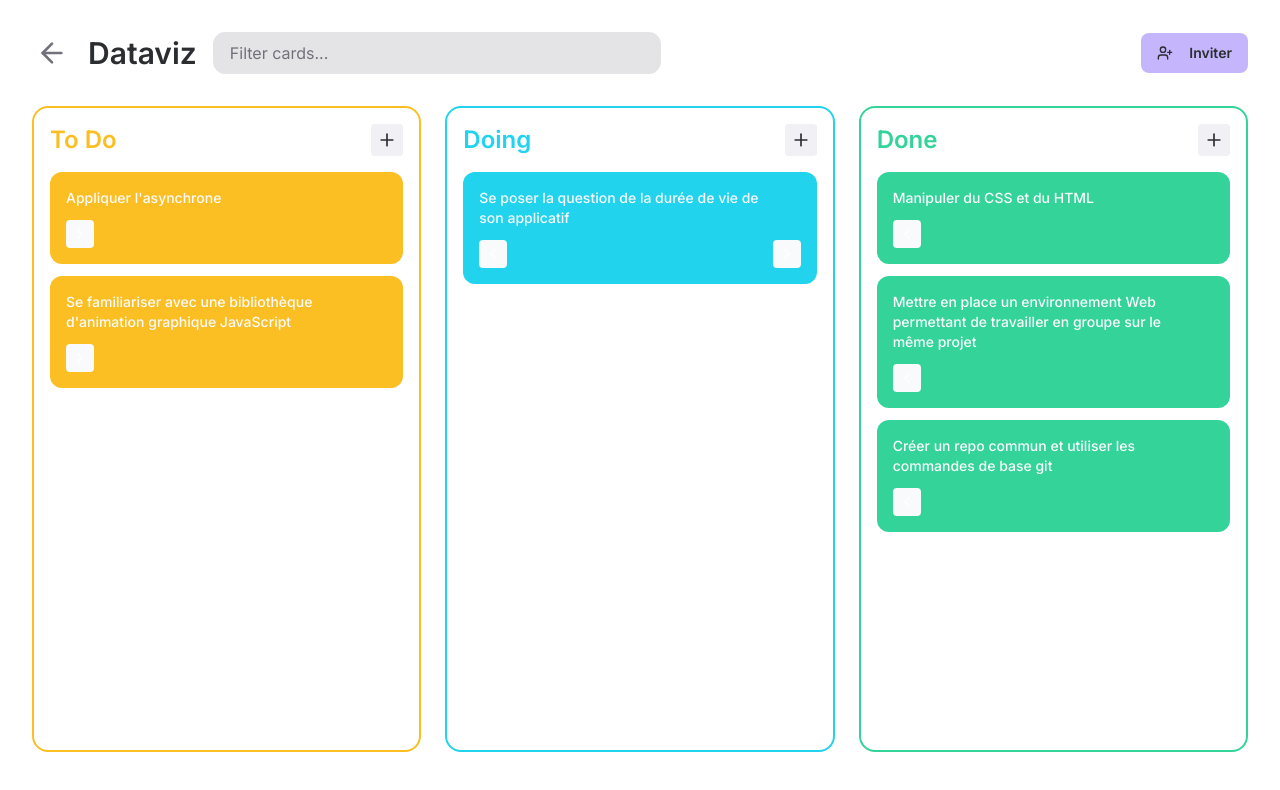
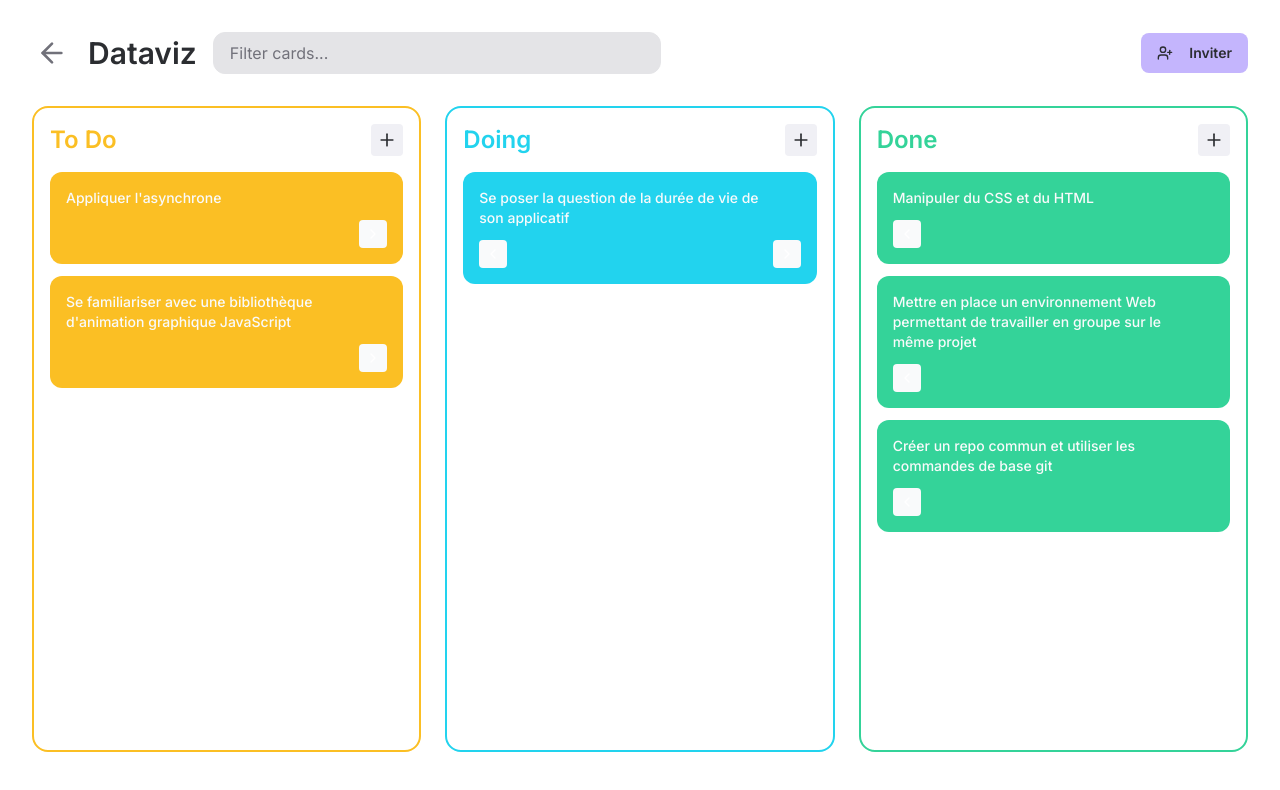
Before and after one commit to Cecile-Hirschauer/adaboards, a React (Vite) app: page /boards/1 in a window 1280 px wide. Shown: the top 790 px of the page. Built offline with nearby package versions, Linux system fonts and the light colour scheme; no server answers.

Commit message:
day-1/Add left/right arrows to move inot the differents tasks

```diff
--- a/src/components/Task/TaskCard.tsx
+++ b/src/components/Task/TaskCard.tsx
@@ -75,7 +75,7 @@ export default function TaskCard({ task, status, onMoveLeft, onMoveRight, onDele
         </p>
       )}
 
-      <div className="flex items-center gap-2">
+      <div className={`flex items-center ${canMoveLeft && canMoveRight ? 'justify-between' : canMoveRight ? 'justify-end' : 'justify-start'}`}>
         {canMoveLeft && onMoveLeft && (
           <button
             onClick={onMoveLeft}
@@ -89,7 +89,7 @@ export default function TaskCard({ task, status, onMoveLeft, onMoveRight, onDele
         {canMoveRight && onMoveRight && (
           <button
             onClick={onMoveRight}
-            className={`w-7 h-7 bg-[var(--color-gray-800)] rounded flex items-center justify-center hover:bg-[var(--color-muted-background)] transition-colors focus:outline-none focus:ring-2 focus:ring-white ${!canMoveLeft ? '' : 'ml-auto'}`}
+            className="w-7 h-7 bg-[var(--color-gray-800)] rounded flex items-center justify-center hover:bg-[var(--color-muted-background)] transition-colors focus:outline-none focus:ring-2 focus:ring-white"
             aria-label="Move task right"
           >
             <ChevronRight className="w-4 h-4 text-white" />
--- a/src/pages/BoardView.tsx
+++ b/src/pages/BoardView.tsx
@@ -14,7 +14,7 @@ export default function BoardView() {
   const [boardName] = useState('Dataviz');
   const [filter, setFilter] = useState('');
 
-  const { tasks, createTask, updateTask, patchTask, deleteTask, loading, error } = useTasks(boardId);
+  const { tasks, createTask, patchTask, deleteTask, loading, error } = useTasks(boardId);
 
   const handleBack = () => {
     navigate('/boards');
@@ -39,7 +39,7 @@ export default function BoardView() {
     }
 
     if (newStatus !== task.status) {
-      await updateTask(taskId, { status: newStatus });
+      await patchTask(taskId, { status: newStatus });
     }
   };
 
```
Also changed, not shown: 1 other file (tests, documents, lock files or other folders).
